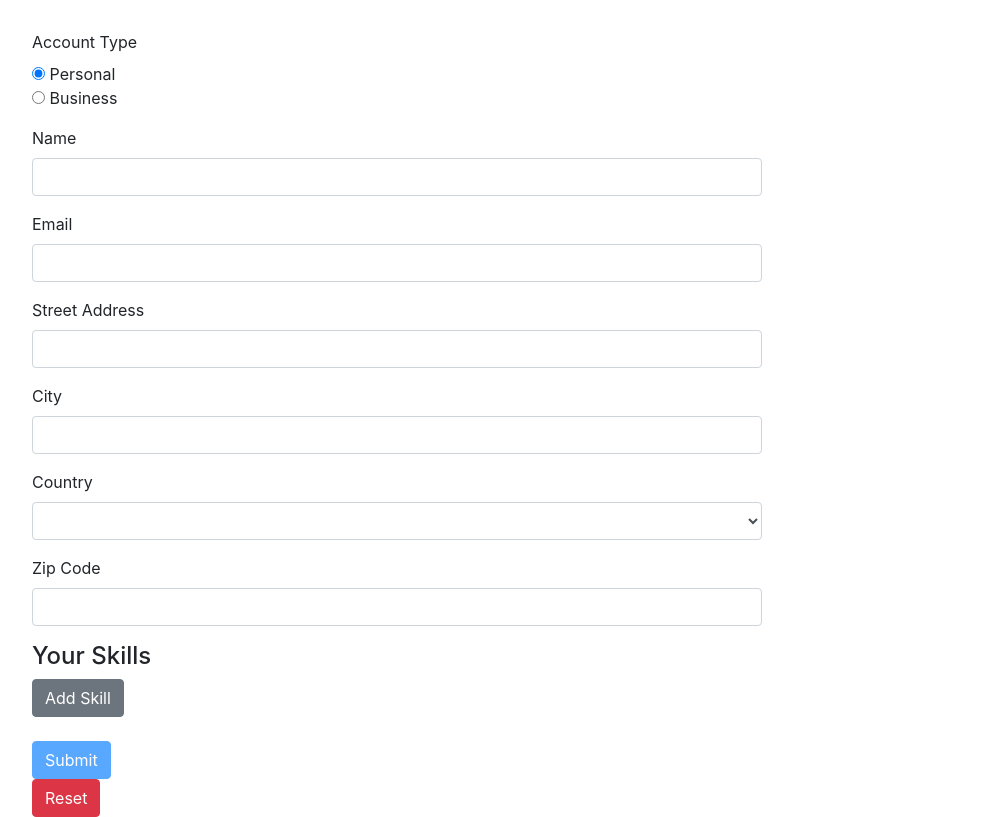
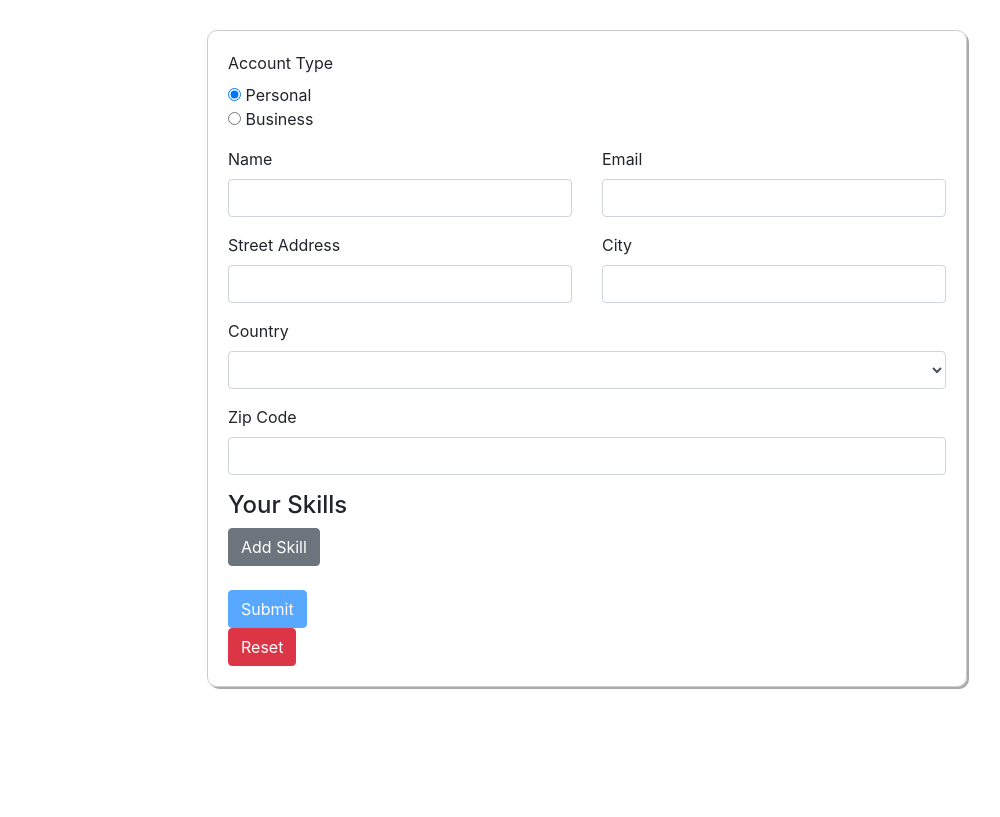
Before and after one commit to DarinDev1000/AngularFormLesson1, an Angular app: page / in a window 1280 px wide. Shown: the whole page, without its empty margins (53-1053 px from the left). Built offline with nearby package versions, Linux system fonts and the light colour scheme.

Commit message:
Better bootstrap layout and css

```diff
--- a/src/app/app.component.html
+++ b/src/app/app.component.html
@@ -1,6 +1,6 @@
 <div class="container">
-  <div class="row">
-    <div class="col-12 col-md-8">
+  <div class="row justify-content-md-center">
+    <div class="form-box col-12 col-md-8">
       <form [formGroup]="signupForm" (ngSubmit)="onSubmit()">
 
         <div class="form-group">
@@ -16,7 +16,8 @@
             class="form-text text-muted">Please enter an Account Type!</span>
         </div>
 
-        <div class="form-group">
+        <div class="row">
+          <div class="form-group col-12 col-md-6">
             <label for="name">Name</label>
             <input
               type="text"
@@ -28,7 +29,7 @@
               class="form-text text-muted">Please enter a Name!</span>
           </div>
 
-        <div class="form-group">
+          <div class="form-group col-12 col-md-6">
             <label for="email">Email</label>
             <input
               type="text"
@@ -39,8 +40,10 @@
               *ngIf="!signupForm.get('email').valid && signupForm.get('email').touched"
               class="form-text text-muted">Please enter a valid Email!</span>
           </div>
+        </div>
 
-        <div class="form-group">
+        <div class="row">
+          <div class="form-group col-12 col-md-6">
             <label for="streetAddress">Street Address</label>
             <input
               type="text"
@@ -52,7 +55,7 @@
               class="form-text text-muted">Please enter a Street Address!</span>
           </div>
 
-        <div class="form-group">
+          <div class="form-group col-12 col-md-6">
             <label for="city">City</label>
             <input
               type="text"
@@ -63,6 +66,8 @@
               *ngIf="!signupForm.get('city').valid && signupForm.get('city').touched"
               class="form-text text-muted">Please enter a City!</span>
           </div>
+        </div>
+
 
         <div class="form-group">
           <label for="country">Country</label>
--- a/src/app/app.component.scss
+++ b/src/app/app.component.scss
@@ -1,5 +1,12 @@
 .container {
   margin-top: 30px;
+}
+
+.form-box {
+  padding: 20px;
+  border: 1px solid #CCC;
+  border-radius: 10px;
+  box-shadow: 2px 2px 0px 0px #AAA;
 }
 
 input.ng-invalid.ng-touched {
```
Lines whose indentation alone changed are shown as unchanged.
